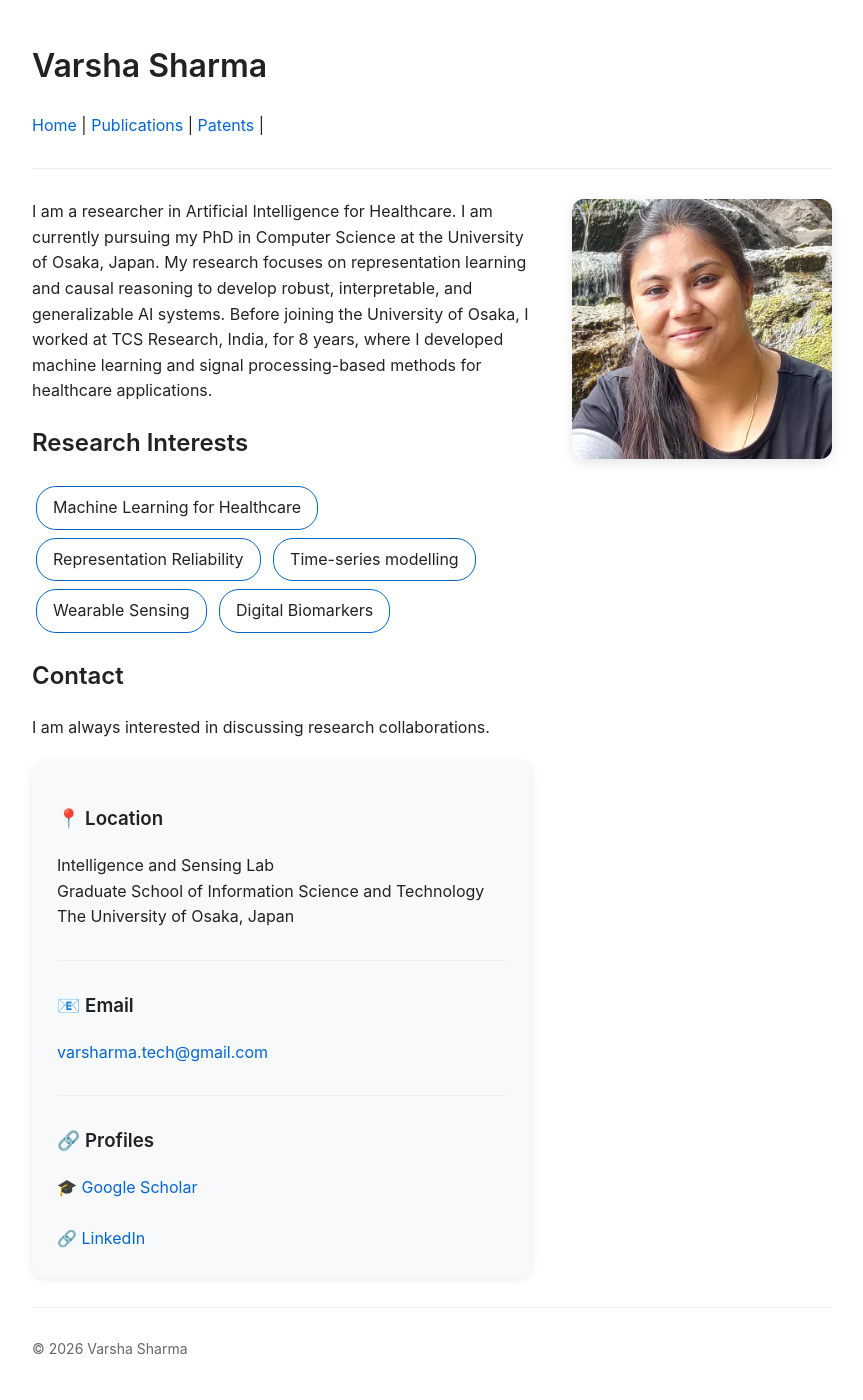
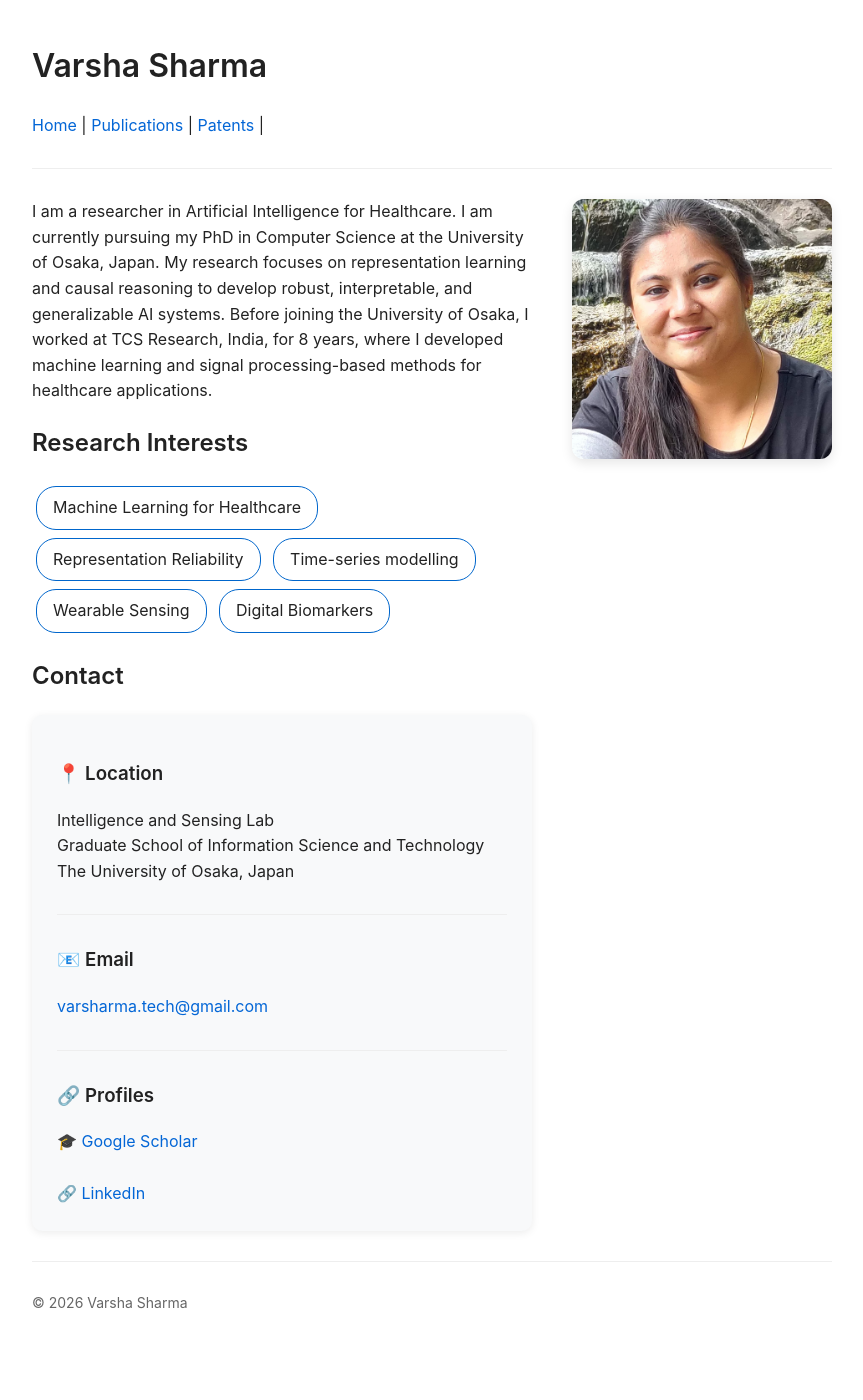
Before and after one commit to shavarsha/shavarsha.github.io, a Jekyll site: the page built from index.md, in a window 1280 px wide. Shown: the whole page, without its empty margins (208-1071 px from the left). Built offline with Jekyll 4.4.1, drawn with Linux system fonts in a browser that asks for light colours; after the commit the page ends 1354 px from its top, so only the background shows below that.

Commit message:
Update index.md

```diff
--- a/index.md
+++ b/index.md
@@ -32,13 +32,13 @@ Before joining the University of Osaka, I worked at TCS Research, India, for 8 y
 <h2>Contact</h2>
 
 <p>
-I am always interested in discussing research collaborations.
+
 </p>
 
 <div style="
 background:#f8f9fa;
 padding:25px;
-border-radius:12px;
+border-radius:10px;
 box-shadow:0 2px 8px rgba(0,0,0,0.08);
 margin-top:20px;
 max-width:750px;
```
